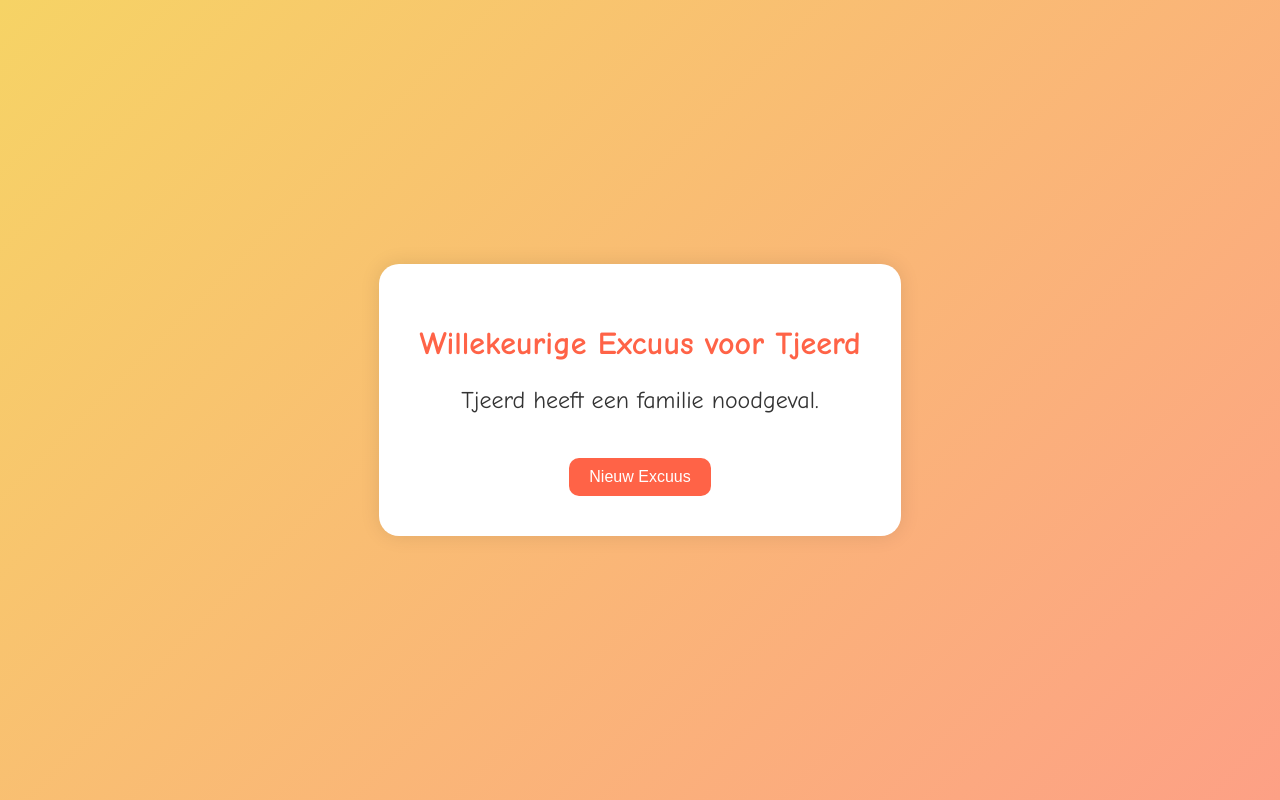
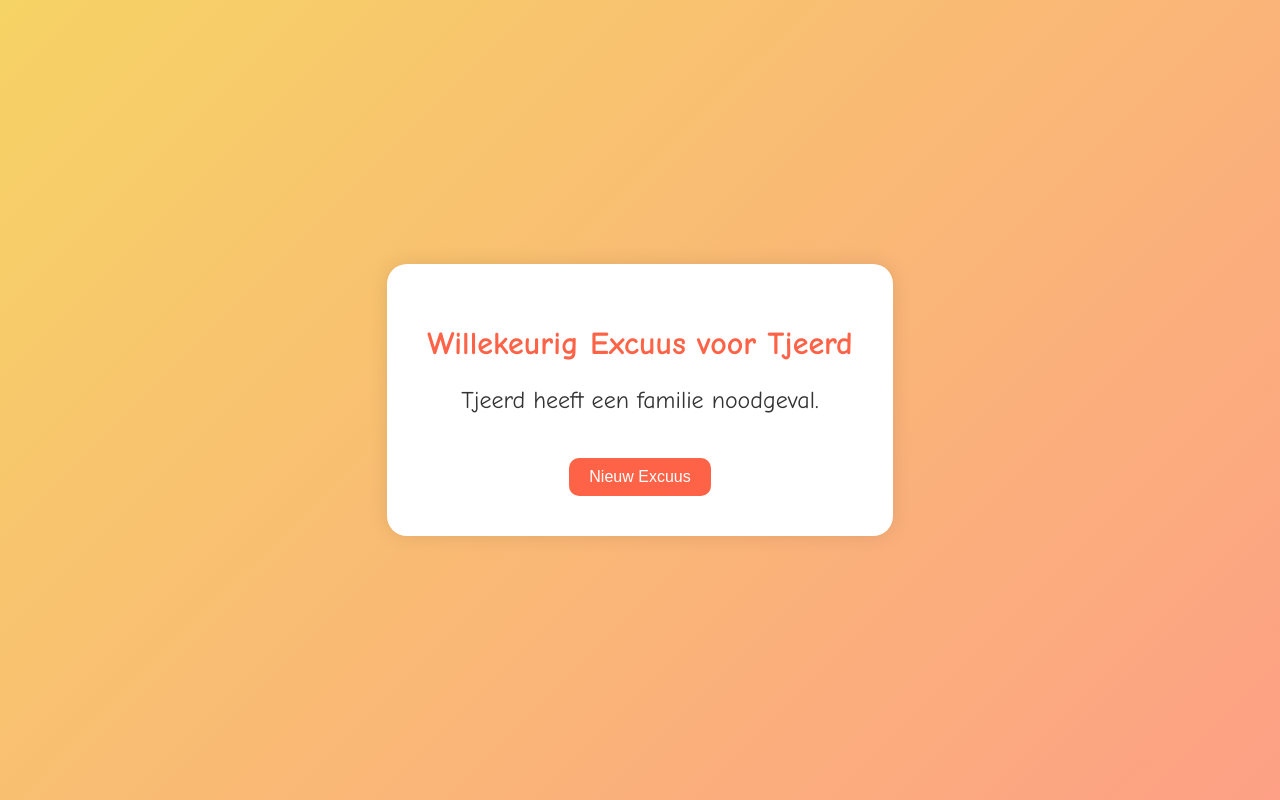
Before and after one commit to welkexcuusheefttjeerdvanavond/welkexcuusheefttjeerdvanavond.github.io, a plain HTML site: page index.html in a window 1280 px wide. Drawn offline with Linux system fonts and the light colour scheme.

Commit message:
Update index.html

```diff
--- a/index.html
+++ b/index.html
@@ -51,7 +51,7 @@
 </head>
 <body>
     <div class="container">
-        <h1>Willekeurige Excuus voor Tjeerd</h1>
+        <h1>Willekeurig Excuus voor Tjeerd</h1>
         <p id="excuse"></p>
         <button class="btn" onclick="generateExcuse()">Nieuw Excuus</button>
     </div>
```
